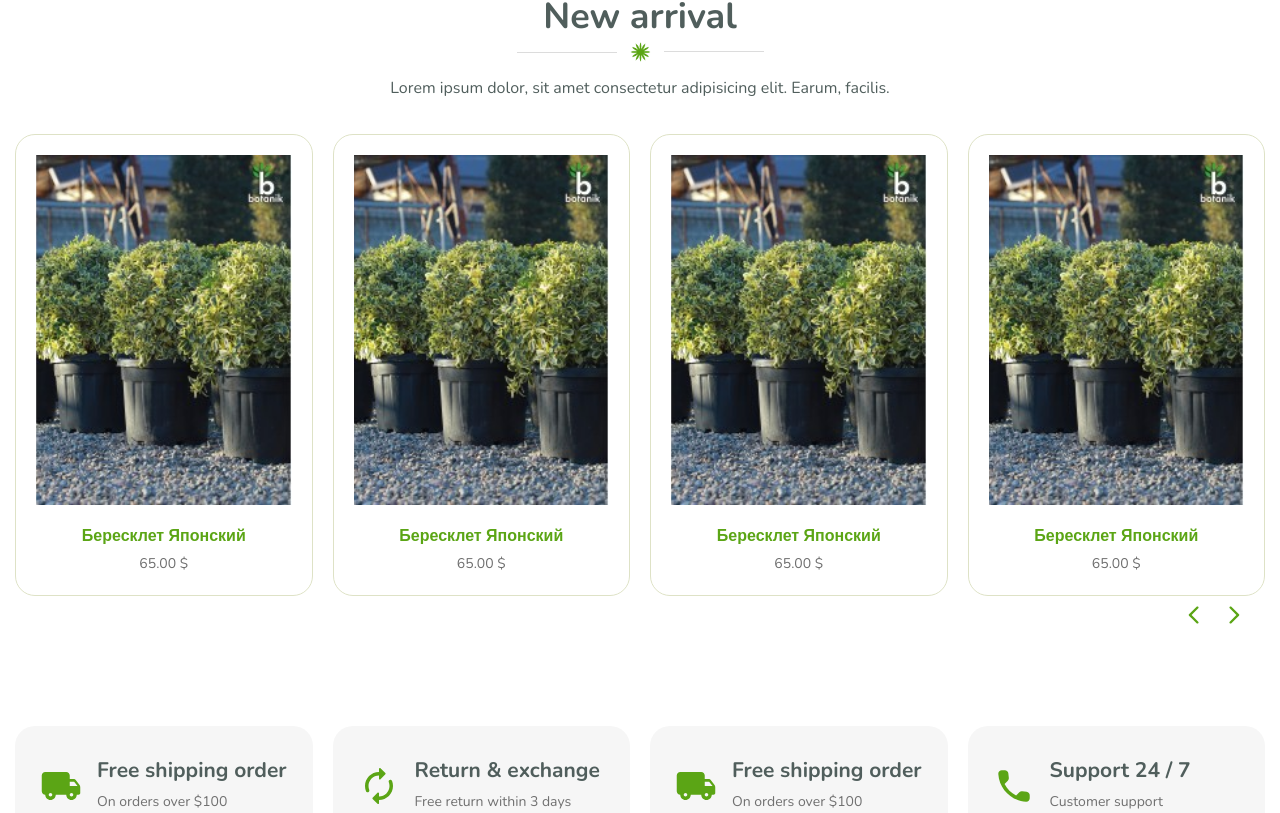
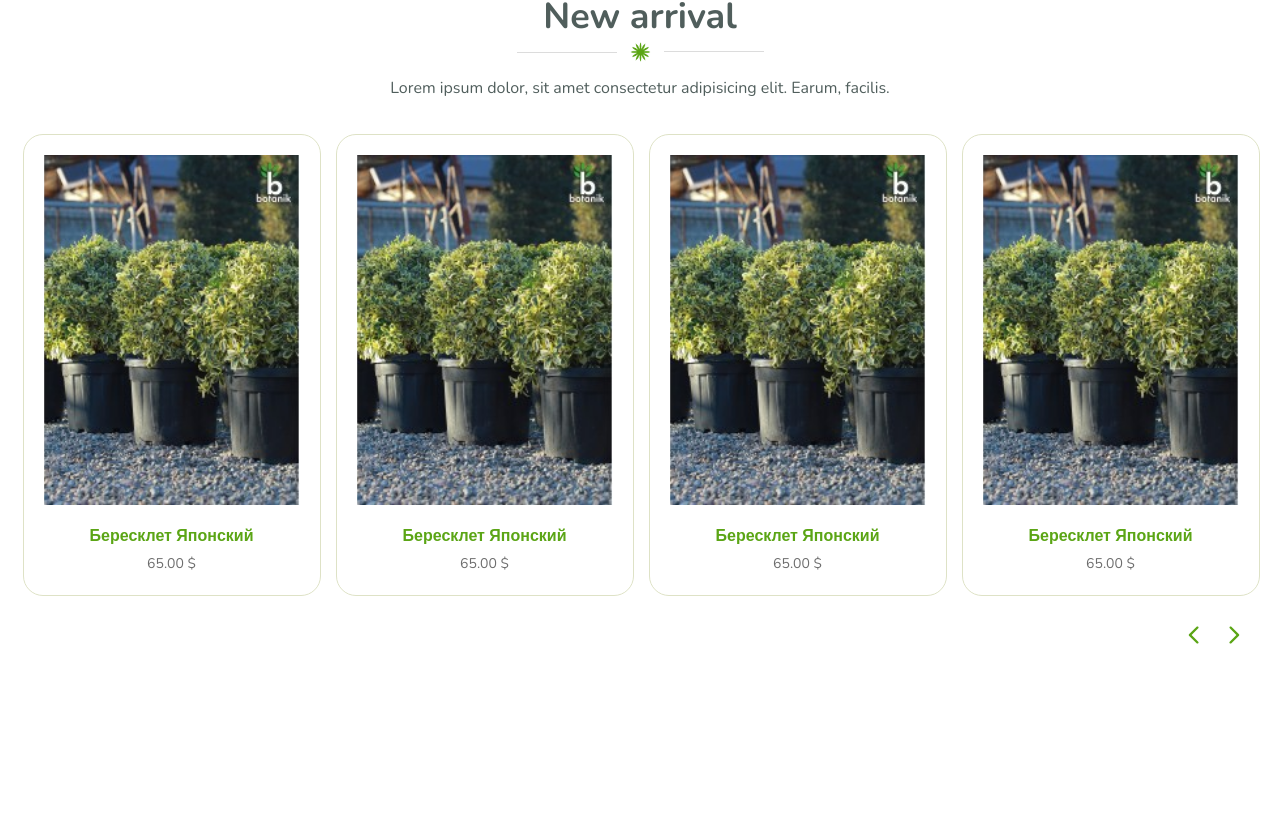
Before and after one commit to Rashidov01/Botanik, a React (Create React App) app: page / in a window 1280 px wide. Shown: the part 907-1720 px from the top of the page. After the commit the page ends 1603 px from the top, so only its background shows below. Built offline with nearby package versions, Linux system fonts and the light colour scheme.

Commit message:
card bug fixed

```diff
--- a/src/components/Card/Card.js
+++ b/src/components/Card/Card.js
@@ -22,51 +22,6 @@ export default function Card() {
           <span className="body-card__price">65.00 $</span>
         </div>
       </div>
-      <div className="card__box box-card">
-        <div className="box-card__head head-card">
-          <img
-            className="head-card__img"
-            src={Img1}
-            alt="card img"
-            width="300"
-            height="350"
-          />
-        </div>
-        <div className="box-card__body body-card">
-          <h4 className="body-card__title">Бересклет Японский</h4>
-          <span className="body-card__price">65.00 $</span>
-        </div>
-      </div>
-      <div className="card__box box-card">
-        <div className="box-card__head head-card">
-          <img
-            className="head-card__img"
-            src={Img1}
-            alt="card img"
-            width="300"
-            height="350"
-          />
-        </div>
-        <div className="box-card__body body-card">
-          <h4 className="body-card__title">Бересклет Японский</h4>
-          <span className="body-card__price">65.00 $</span>
-        </div>
-      </div>
-      <div className="card__box box-card">
-        <div className="box-card__head head-card">
-          <img
-            className="head-card__img"
-            src={Img1}
-            alt="card img"
-            width="300"
-            height="350"
-          />
-        </div>
-        <div className="box-card__body body-card">
-          <h4 className="body-card__title">Бересклет Японский</h4>
-          <span className="body-card__price">65.00 $</span>
-        </div>
-      </div>
     </div>
   );
 }
--- a/src/components/Card/Card.scss
+++ b/src/components/Card/Card.scss
@@ -1,47 +1,50 @@
 @import "../../mixins.scss";
 @import "../../variables.scss";
 
-.card{
-  width: 100%;
+.card {
   display: flex;
   align-items: center;
   justify-content: center;
+  margin-bottom: 20px;
 }
 
-.box-card{
+.box-card {
+  width: calc(100% - 15px);
   border-radius: 20px;
   padding: 20px;
   border: 1px solid $border;
   text-align: center;
-  width: 25%;
-  margin-right: 20px;
-  transition: all .4s ease;
+  transition: all 0.4s ease;
 
   &:hover {
     opacity: 0.7;
   }
 
-  &:last-child{
-    margin-right: 0;
+  &:last-child {
+    margin: 0;
   }
 }
 
-.head-card{
+.head-card {
   margin-bottom: 20px;
 }
 
-.head-card__img{
+.head-card{
   width: 100%;
-  height: 350px;
+}
+
+.head-card__img {
+  width: 100%;
+  height: auto;
   object-fit: cover;
 }
 
-.body-card__title{
+.body-card__title {
   margin-bottom: 6px;
   font-size: 16px;
   color: $green-cl;
 }
 
-.body-card__price{
+.body-card__price {
   color: $grey-cl;
 }
--- a/src/components/CardSlider/CardSlider.js
+++ b/src/components/CardSlider/CardSlider.js
@@ -7,7 +7,7 @@ function SampleNextArrow(props) {
   const { className, style, onClick } = props;
   return (
     <div onClick={onClick} className="right-arrow">
-      <div className={className} style={{ ...style, display: "block" }} />
+      <div className={className} style={{ ...style, display: "none" }} />
     </div>
   );
 }
@@ -16,18 +16,18 @@ function SamplePrevArrow(props) {
   const { className, style, onClick } = props;
   return (
     <div onClick={onClick} className="left-arrow">
-      <div className={className} style={{ ...style, display: "block" }} />
+      <div className={className} style={{ ...style, display: "none" }} />
     </div>
   );
 }
 
-export default function CardSlider({ children, show }) {
+export default function CardSlider({ children }) {
   const settings = {
     dots: false,
     infinite: true,
     speed: 500,
-    slidesToShow: show,
-    slidesToScroll: 1,
+    slidesToShow: 4,
+    slidesToScroll: 4,
     adaptiveHeight: true,
     responsive: [
       {
--- a/src/pages/Home/Home.js
+++ b/src/pages/Home/Home.js
@@ -17,16 +17,16 @@ export default function Home() {
       settings: {
         slidesToShow: 3,
         slidesToScroll: 3,
-      }
+      },
     },
     {
       breakpoint: 778,
       settings: {
         slidesToShow: 2,
         slidesToScroll: 2,
-      }
-    }
-  ]
+      },
+    },
+  ];
   return (
     <div className="home">
       <Header />
@@ -40,11 +40,15 @@ export default function Home() {
               facilis.
             </p>
           </div>
-          <CardSlider res={retingRespon} show={1}>
+          <CardSlider res={retingRespon} show={4}>
+            <Card />
+            <Card />
+            <Card />
+            <Card />
             <Card />
           </CardSlider>
         </section>
-        <section className="reason">
+        {/* <section className="reason">
           <div className="reason__inner">
             <ul className="reason__list">
               <li className="reason__item">
@@ -77,8 +81,8 @@ export default function Home() {
               </li>
             </ul>
           </div>
-        </section>
-        <section className="best">
+        </section> */}
+        {/* <section className="best">
           <div className="best__detail">
             <h3 className="best__detail-title">Best seller</h3>
             <p className="best__detail-text">Lorem ipsum dolor sit, amet consectetur adipisicing elit. Minus illum enim quidem, nihil possimus doloremque?</p>
@@ -86,8 +90,8 @@ export default function Home() {
           <div className="best__box">
             <Card />
           </div>
-        </section>
-        <section className="blog">
+        </section> */}
+        {/* <section className="blog">
           <div className="blog__detail">
             <h3 className="blog__detail-title">Latest News</h3>
             <p className="blog__detail-text">Lorem ipsum dolor sit amet consectetur.</p>
@@ -133,9 +137,9 @@ export default function Home() {
               </div>
             </div>
           </div>
-        </section>
+        </section> */}
       </div>
-      <Footer />
+      {/* <Footer /> */}
     </div>
   );
 }
--- a/src/pages/Home/Home.scss
+++ b/src/pages/Home/Home.scss
@@ -75,6 +75,12 @@
   }
 }
 
+.card{
+  display: flex;
+  justify-content: space-between;
+  align-items: center;
+}
+
 .card-blog__box-head{
   position: relative;
   height: 260px;
@@ -128,3 +134,29 @@
   width: 100%;
   color: $grey-cl;
 }
+
+@include breakpoint-down(780px){
+  .news, .best, .blog{
+    padding: 40px 0;
+  }
+  .news__detail, .best__detail, .blog__detail{
+    margin-bottom: 25px;
+    text-align: center;
+  }
+
+  .news__detail-title, .best__detail-title, .blog__detail-title{
+    margin-bottom: 25px;
+    font-size: 25px;
+
+    &:before{
+      bottom: -15px;
+      width: 180px;
+      height: 14px;
+    }
+  }
+
+  .news__detail-text, .best__detail__text, .blog__detail-text{
+    width: 100%;
+    font-size: 12px;
+  }
+}
```
